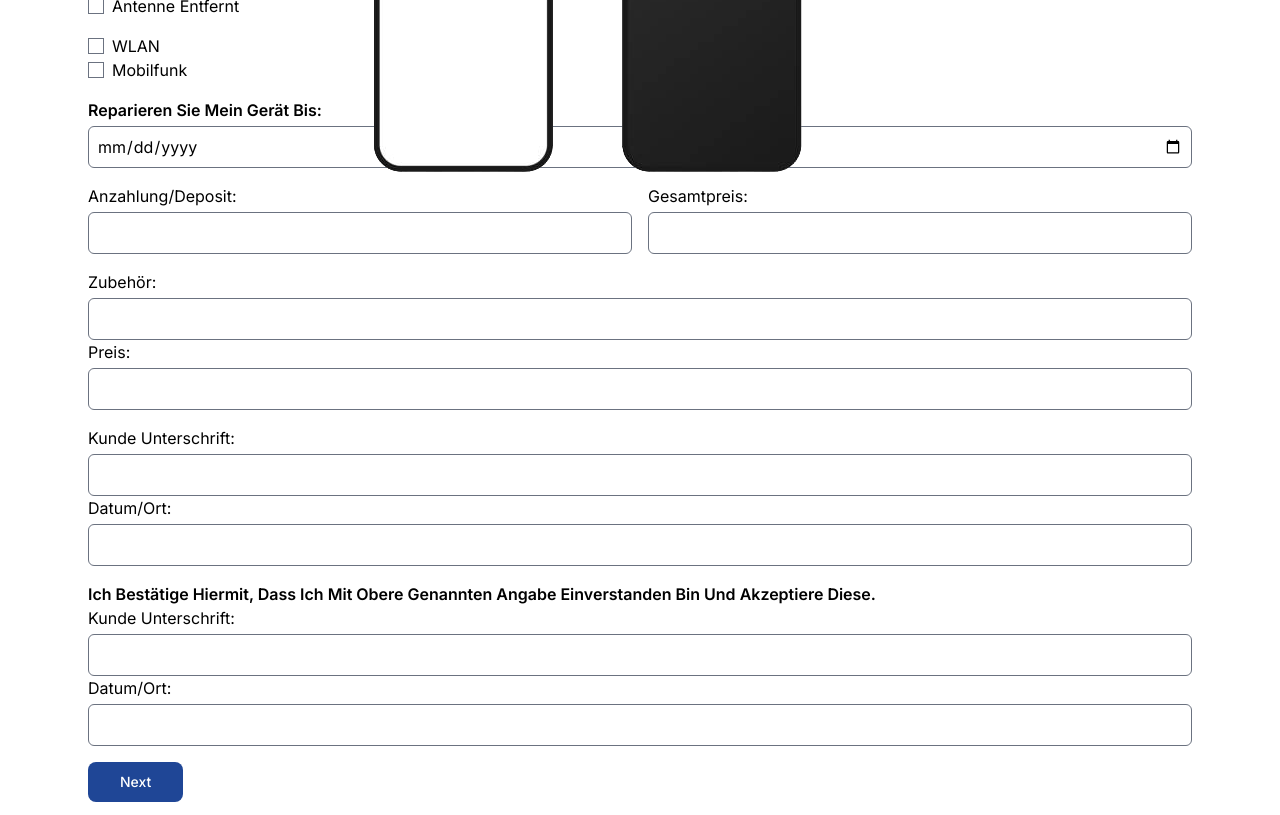
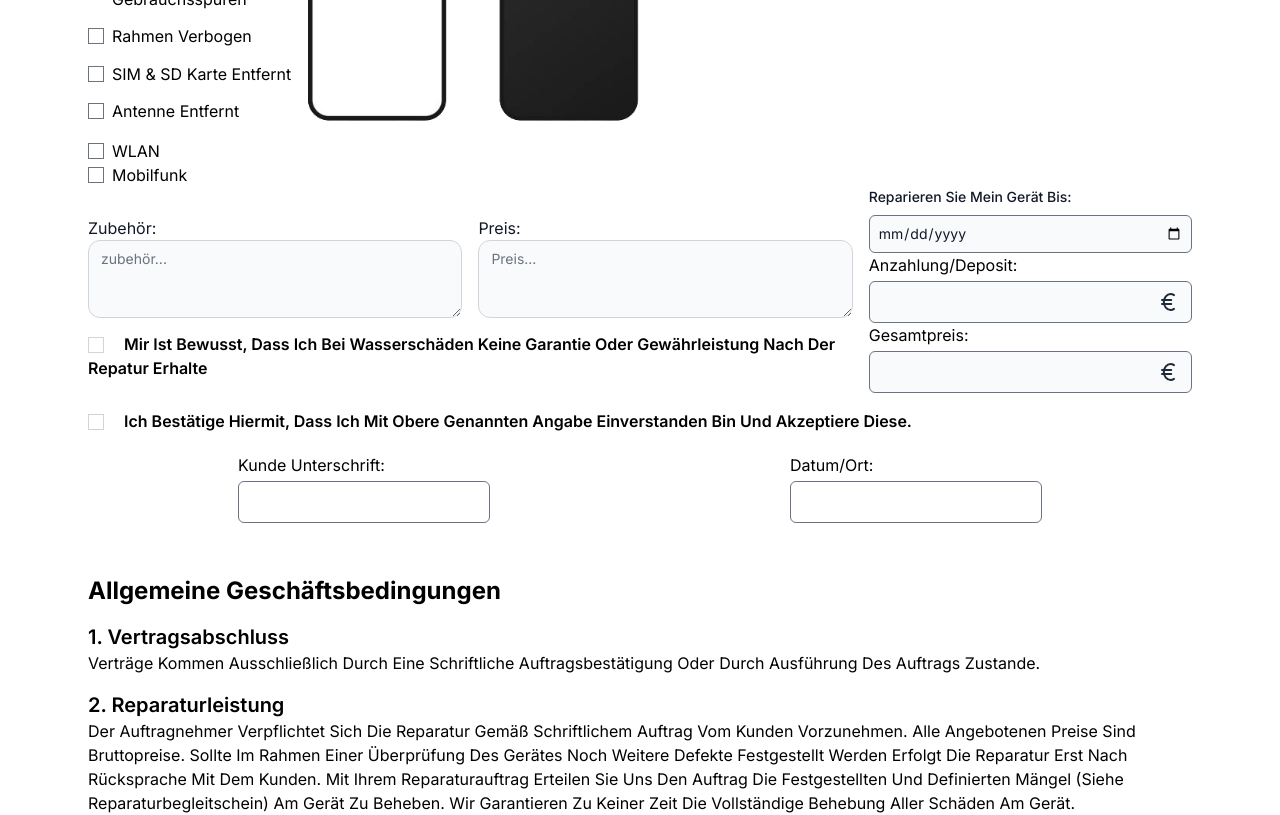
Before and after one commit to MuhEid/phoneytech-form, a Next.js app: page /form in a window 1280 px wide. Shown: the part 960-1775 px from the top of the page. Built offline with nearby package versions, Linux system fonts and the light colour scheme.

Commit message:
styles: fix the styles of the last part in form front page and add euro icon

```diff
--- a/src/components/DeviceMockup.tsx
+++ b/src/components/DeviceMockup.tsx
@@ -8,7 +8,7 @@ export interface DeviceMockupProps {
 export default function DeviceMockup({ className }: DeviceMockupProps) {
     return (
         <div className={`${className}`}>
-            <Image src={Device} alt="front" />
+            <Image src={Device} alt="front" className="object-cover" />
         </div>
     );
 }
--- /dev/null
+++ b/src/components/EuroIcon.tsx
@@ -0,0 +1,23 @@
+import React from "react";
+
+export const EuroIcon = () => {
+    return (
+        <svg
+            className="w-6 h-6 text-gray-800 dark:text-white"
+            aria-hidden="true"
+            xmlns="http://www.w3.org/2000/svg"
+            width="24"
+            height="24"
+            fill="none"
+            viewBox="0 0 24 24"
+        >
+            <path
+                stroke="currentColor"
+                stroke-linecap="round"
+                stroke-linejoin="round"
+                stroke-width="2"
+                d="M6 10h9.231M6 14h9.231M18 5.086A5.95 5.95 0 0 0 14.615 4c-3.738 0-6.769 3.582-6.769 8s3.031 8 6.769 8A5.94 5.94 0 0 0 18 18.916"
+            />
+        </svg>
+    );
+};
--- a/src/components/Form.tsx
+++ b/src/components/Form.tsx
@@ -4,6 +4,7 @@ import Logo from "./Logo";
 import TermsAndConditions from "./TermsAndConditions";
 import { Checkbox } from "flowbite-react";
 import PatternLock from "./LockPattern";
+import { EuroIcon } from "./EuroIcon";
 
 type formProps = {
     onSubmit: (e: React.FormEvent<HTMLFormElement>) => Promise<void>;
@@ -21,7 +22,7 @@ export default function Form({ onSubmit, handleInput, formData }: formProps) {
     return (
         <form onSubmit={onSubmit} className="">
             <div className="flex justify-between items-center mb-5">
-                <Logo className="w-5/12" />
+                <Logo className="w-5/12 p-5" />
                 <div className="w-1/4">
                     <div className="flex w-full justify-around">
                         <label className="flex items-center">
@@ -75,7 +76,7 @@ export default function Form({ onSubmit, handleInput, formData }: formProps) {
                 </div>
             </div>
             {/*  SECOND SECTION */}
-            <div className="flex w-full justify-between">
+            <div className="flex w-full justify-between mb-6">
                 <div className="w-5/12 pr-4">
                     <div className="flex justify-between mb-3">
                         <div className="">
@@ -387,9 +388,9 @@ export default function Form({ onSubmit, handleInput, formData }: formProps) {
                     ></textarea>
                 </div>
             </div>
-
-            <div>
-                <div className="mt-4 flex h-52">
+            {/* third section */}
+            <div className="mt-5">
+                <div className="mt-4 flex w-1/2">
                     <div className="flex flex-col justify-between">
                         <p className="font-semibold">Mängel am Gerät vor der Reparatur:</p>
                         <label className="flex items-center">
@@ -430,75 +431,90 @@ export default function Form({ onSubmit, handleInput, formData }: formProps) {
                         Mobilfunk
                     </label>
                 </div>
-                <div className="mt-4">
-                    <p className="font-semibold">Reparieren Sie mein Gerät bis:</p>
+
+                <div className="flex justify-between items-center space-x-4">
+                    <div className="mt-4 ">
+                        <div className="flex justify-between space-x-4">
+                            <label
+                                htmlFor="message"
+                                className="flex-1 mb-2 text-gray-900 dark:text-white"
+                            >
+                                Zubehör:
+                                <textarea
+                                    id="message"
+                                    rows={3}
+                                    className="w-full text-sm text-gray-900 bg-gray-50 rounded-xl border border-gray-300 focus:ring-blue-500 focus:border-blue-500 dark:bg-gray-700 dark:border-gray-600 dark:placeholder-gray-400 dark:text-white dark:focus:ring-blue-500 dark:focus:border-blue-500"
+                                    placeholder="zubehör..."
+                                ></textarea>
+                            </label>
+                            <label className="flex-1 mb-2 text-gray-900 dark:text-white">
+                                Preis:
+                                <textarea
+                                    id="price"
+                                    rows={3}
+                                    className="w-full text-sm text-gray-900 bg-gray-50 rounded-xl border border-gray-300 focus:ring-blue-500 focus:border-blue-500 dark:bg-gray-700 dark:border-gray-600 dark:placeholder-gray-400 dark:text-white dark:focus:ring-blue-500 dark:focus:border-blue-500"
+                                    placeholder="Preis..."
+                                ></textarea>
+                            </label>
+                        </div>
+
+                        <div className="flex-1">
+                            <label className="font-semibold">
+                                <Checkbox name="agree" className="mr-4" /> mir ist bewusst, dass ich
+                                bei wasserschäden keine garantie oder gewährleistung nach der
+                                repatur erhalte
+                            </label>
+                        </div>
+                    </div>
+                    <div className="w-1/3">
+                        <div className="">
+                            <p className="text-sm font-medium text-gray-900 dark:text-white mb-2">
+                                Reparieren Sie mein Gerät bis:
+                            </p>
                             <label>
                                 <input
                                     type="date"
                                     name="repairDate"
-                            className="mt-1 block w-full border rounded-md p-2"
+                                    className="mt-1 block w-full border rounded-md p-2 text-sm text-gray-900 bg-gray-50 dark:bg-gray-700 dark:border-gray-600 dark:placeholder-gray-400 dark:text-white focus:ring-blue-500 focus:border-blue-500"
                                 />
                             </label>
                         </div>
-                <div className="grid grid-cols-1 md:grid-cols-2 gap-4 mt-4">
                         <label className="block">
                             Anzahlung/Deposit:
+                            <div className="relative mt-1">
                                 <input
                                     type="number"
-                            name="anzahlung"
-                            className="mt-1 block w-full border rounded-md p-2"
+                                    name="deposit"
+                                    className="block w-full border rounded-md p-2 pr-10 text-gray-900 bg-gray-50 dark:bg-gray-700 dark:border-gray-600 dark:placeholder-gray-400 dark:text-white focus:ring-blue-500 focus:border-blue-500"
                                 />
+                                <div className="absolute inset-y-0 right-0 flex items-center pr-3 pointer-events-none">
+                                    <EuroIcon />
+                                </div>
+                            </div>
                         </label>
                         <label className="block">
                             Gesamtpreis:
+                            <div className="relative mt-1">
                                 <input
                                     type="number"
-                            name="gesamtpreis"
-                            className="mt-1 block w-full border rounded-md p-2"
+                                    name="totalPrice"
+                                    className="block w-full border rounded-md p-2 pr-10 text-gray-900 bg-gray-50 dark:bg-gray-700 dark:border-gray-600 dark:placeholder-gray-400 dark:text-white focus:ring-blue-500 focus:border-blue-500"
                                 />
+                                <div className="absolute inset-y-0 right-0 flex items-center pr-3 pointer-events-none">
+                                    <EuroIcon />
+                                </div>
+                            </div>
                         </label>
                     </div>
+                </div>
+
                 <div className="mt-4">
-                    <label className="block">
-                        Zubehör:
-                        <input
-                            type="text"
-                            name="zubehör"
-                            className="mt-1 block w-full border rounded-md p-2"
-                        />
+                    <label className="font-semibold">
+                        <Checkbox name="agree" className="mr-4" /> Ich bestätige hiermit, dass ich
+                        mit obere genannten Angabe einverstanden bin und Akzeptiere diese.
                     </label>
-                    <label className="block">
-                        Preis:
-                        <input
-                            type="number"
-                            name="preis"
-                            className="mt-1 block w-full border rounded-md p-2"
-                        />
-                    </label>
-                </div>
-                <div className="mt-4">
-                    <label className="block">
-                        Kunde Unterschrift:
-                        <input
-                            type="text"
-                            name="kundeUnterschrift"
-                            className="mt-1 block w-full border rounded-md p-2"
-                        />
-                    </label>
-                    <label className="block">
-                        Datum/Ort:
-                        <input
-                            type="text"
-                            name="datumOrt"
-                            className="mt-1 block w-full border rounded-md p-2"
-                        />
-                    </label>
-                </div>
-                <div className="mt-4">
-                    <p className="font-semibold">
-                        Ich bestätige hiermit, dass ich mit obere genannten Angabe einverstanden bin
-                        und Akzeptiere diese.
-                    </p>
+
+                    <div className="flex justify-around py-5">
                         <label className="block">
                             Kunde Unterschrift:
                             <input
@@ -517,13 +533,14 @@ export default function Form({ onSubmit, handleInput, formData }: formProps) {
                         </label>
                     </div>
                 </div>
+            </div>
 
-            <button
+            {/* <button
                 type="button"
                 className="text-white my-4 bg-[#1f4696] hover:bg-blue-800 focus:ring-4 focus:outline-none focus:ring-blue-300 font-medium rounded-lg text-sm w-full sm:w-auto px-8 py-2.5 text-center "
             >
                 Next
-            </button>
+            </button> */}
             {true ? (
                 <div>
                     <TermsAndConditions />
```
Lines whose indentation alone changed are shown as unchanged.
